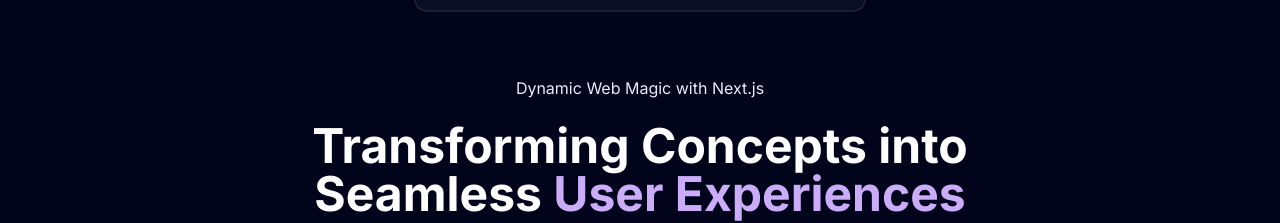
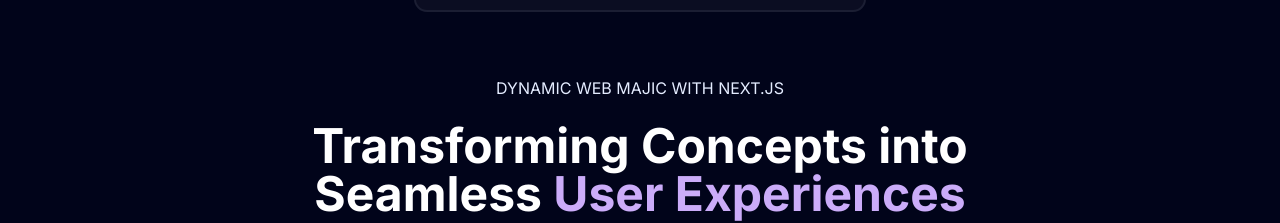
Before and after one commit to thebakhriddinov/MyPorfolio, a React (Vite) app: page / in a window 1280 px wide. Shown: the part 114-337 px from the top of the page. Built offline with nearby package versions, Linux system fonts and the light colour scheme; a web font is replaced by a local one.

Commit message:
fixed code

```diff
--- a/src/components/Hero.tsx
+++ b/src/components/Hero.tsx
@@ -3,7 +3,7 @@ import arrow from "../assets/Arrow.png"
 export default function Hero() {
     return (
         <div className="flex flex-col justify-center items-center pt-16">
-            <p className="text-[12px] text-[#E4ECFF] md:text-14px lg:text-[16px] pb-5 xl:pb-5.5 font-normal">Dynamic Web Magic with Next.js</p>
+            <p className="text-[12px] text-[#E4ECFF] md:text-14px lg:text-[16px] pb-5 xl:pb-5.5 font-normal">DYNAMIC WEB MAJIC WITH NEXT.JS</p>
             <h1 className="pb-6 xl:pb-7.5 text-[48px] xl:text[72px] font-bold leading-none text-center">Transforming Concepts into <br className="hidden lg:block"/> Seamless <span className="text-[#CBACF9]">User Experiences</span></h1>
             <p className="text-[16px] xl:text-[24px] xl:7.5 w-full text-center pb-5 xl:pb-[7.5] ">Hi! I’m <span className="hidden xl:inline">Bakhriddinov</span> Ozodbek, <br className="lg:hidden"/> a Next.js Developer based in Uzbekistan</p>
             <button
```
